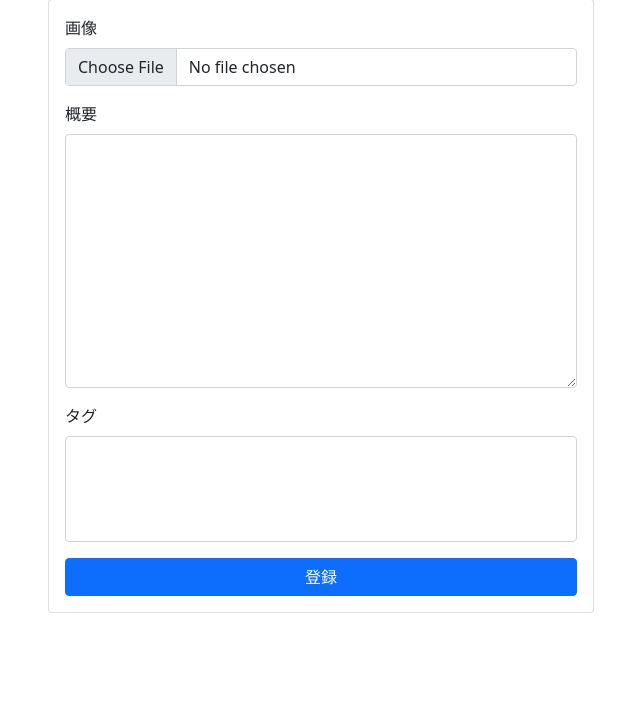
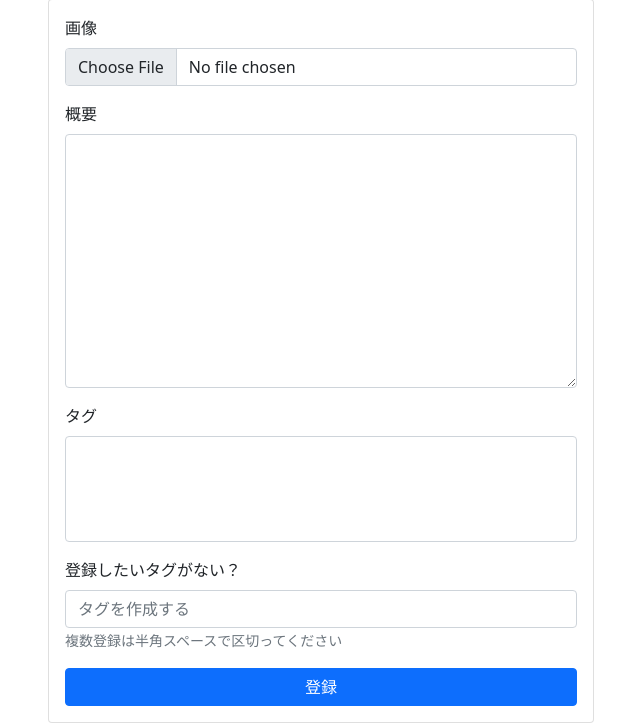
Before and after one commit to divergen371/django_album, a Django app: page /create/ in a window 1280 px wide. Shown: the part 89-812 px from the top of the page, without its empty margins (319-959 px from the left). Before the commit the page ends 702 px from the top, so only its background shows below. Run offline with Django 4.2, Linux system fonts and the light colour scheme; data that the repository does not hold is empty; some libraries are stand-ins or nearby versions.

Commit message:
:sparkles: タグ登録フォームを追加

```diff
--- a/album/templates/album/photo_create.html
+++ b/album/templates/album/photo_create.html
@@ -22,6 +22,11 @@
               <label class="form-label">タグ</label>
               {{form.tags | add_class:"form-control"}}
             </div>
+            <div class="mb-3">
+                <label class="form-label">登録したいタグがない？</label>
+                <input type="text" class="form-control" name="new_tag" id="id_new_tag" placeholder="タグを作成する">
+                <small class="form-text text-muted">複数登録は半角スペースで区切ってください</small>
+            </div>
             <div class="d-grid gap-2">
               <button type="submit" class="btn btn-primary">登録</button>
             </div>
```
